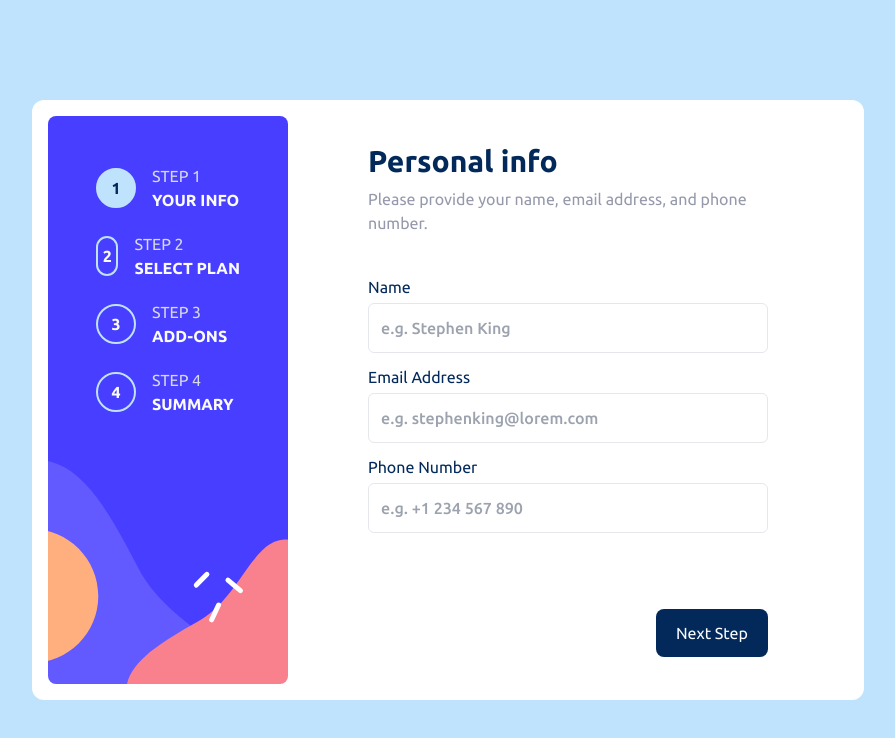
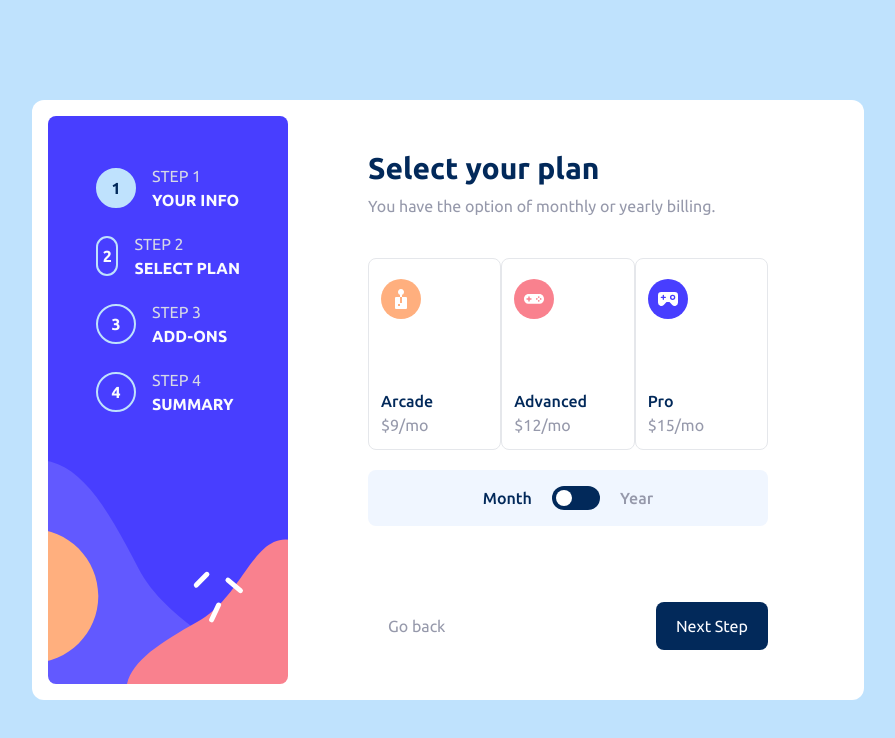
Before and after one commit to scriptkid03/multi-step-form, a Next.js app: page / in a window 1280 px wide. Shown: the top 738 px of the page, without its empty margins (192-1087 px from the left). Built offline with nearby package versions, Linux system fonts and the light colour scheme.

Commit message:
step two done

```diff
--- a/app/page.tsx
+++ b/app/page.tsx
@@ -1,4 +1,5 @@
 "use client";
+import Image from "next/image";
 import { useState } from "react";
 
 export default function Home() {
@@ -12,6 +13,36 @@ export default function Home() {
     email: "",
     phone: "",
   });
+
+  const [isYearly, setIsYearly] = useState(false);
+
+  const toggleSwitch = () => {
+    setIsYearly(!isYearly);
+  };
+
+  const plans = [
+    {
+      name: 'Arcade',
+      monthlyPrice: '$9/mo',
+      yearlyPrice: '$90/yr',
+      yearlyBonus: '2 months free',
+      icon: '/svgs/icon-arcade.svg',
+    },
+    {
+      name: 'Advanced',
+      monthlyPrice: '$12/mo',
+      yearlyPrice: '$120/yr',
+      yearlyBonus: '2 months free',
+      icon: '/svgs/icon-advanced.svg',
+    },
+    {
+      name: 'Pro',
+      monthlyPrice: '$15/mo',
+      yearlyPrice: '$150/yr',
+      yearlyBonus: '2 months free',
+      icon: '/svgs/icon-pro.svg',
+    },
+  ];
 
   const validateEmail = (email: string) => {
     return /\S+@\S+\.\S+/.test(email);
@@ -83,7 +114,8 @@ export default function Home() {
               </div>
             </div>
           </div>
-          <div className="flex flex-col w-[70%] h-full justify-center px-20 gap-10">
+          {/* Personal info */}
+          {/* <div className="flex flex-col w-[70%] h-full justify-center px-20 gap-10">
             <div className="flex flex-col gap-2">
               <span className="text-marineBlue bold text-3xl">
                 Personal info
@@ -158,6 +190,68 @@ export default function Home() {
                 </div>
               </form>
             </div>
+          </div> */}
+
+          {/* Select Plan */}
+          <div className="flex flex-col w-[70%] h-full justify-center px-20 gap-10">
+            <div className="flex flex-col gap-2">
+              <span className="text-marineBlue bold text-3xl">
+                Select your plan
+              </span>
+              <span className="text-coolGray">
+                You have the option of monthly or yearly billing.
+              </span>
+            </div>
+            <div className="flex flex-col">
+              <div className="flex flex-col gap-3">
+                <div className="flex flex-col gap-5">
+                  <div className="flex flex-row justify-between">
+                    {plans.map((plan) => (
+                      <div
+                        key={plan.name}
+                        className="flex flex-col h-48 w-40 justify-between border rounded-lg hover:cursor-pointer hover:border-purplishBlue active:bg-magnolia pt-5 p-3"
+                      >
+                        <Image src={plan.icon} width={40} height={40} alt={plan.name} />
+                        <div className="flex flex-col">
+                          <span className="medium text-marineBlue">{plan.name}</span>
+                          <span className="text-coolGray">
+                            {isYearly ? plan.yearlyPrice : plan.monthlyPrice}
+                          </span>
+                          {isYearly && (
+                            <span className="text-marineBlue text-sm">{plan.yearlyBonus}</span>
+                          )}
+                        </div>
+                      </div>
+                    ))}
+                  </div>
+                  <div className="flex justify-center items-center w-full p-4 bg-magnolia rounded-lg gap-5">
+                    <span className={`medium ${isYearly ? 'text-coolGray' : 'text-marineBlue'}`}>
+                      Month
+                    </span>
+                    <div
+                      className="flex items-center justify-center w-12 h-6 bg-marineBlue rounded-full cursor-pointer"
+                      onClick={toggleSwitch}
+                    >
+                      <div
+                        className={`w-4 h-4 bg-white rounded-full transform transition-transform duration-300 ease-in-out ${isYearly ? 'translate-x-3' : '-translate-x-3'
+                          }`}
+                      ></div>
+                    </div>
+                    <span className={`medium ${isYearly ? 'text-marineBlue' : 'text-coolGray'}`}>
+                      Year
+                    </span>
+                  </div>
+                </div>
+                <div className="flex justify-between items-end mt-16">
+                  <button className="text-coolGray w-fit hover:text-marineBlue px-5 py-3">
+                    Go back
+                  </button>
+                  <button className="bg-marineBlue px-5 py-3 w-fit rounded-lg hover:bg-opacity-80" onSubmit={handleSubmit}>
+                    <span className="text-alabaster">Next Step</span>
+                  </button>
+                </div>
+              </div>
+            </div>
           </div>
         </div>
       </div>
```
